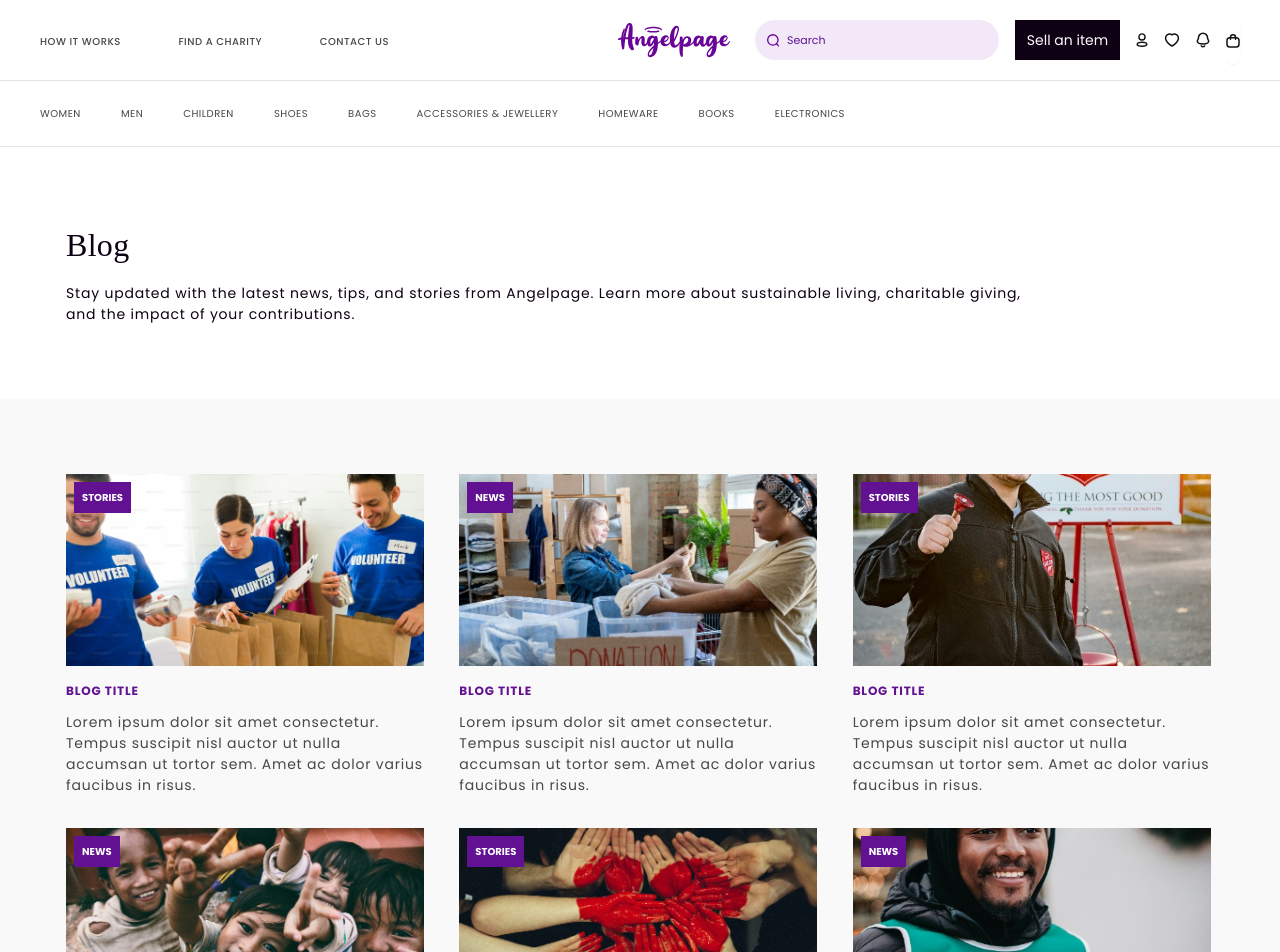
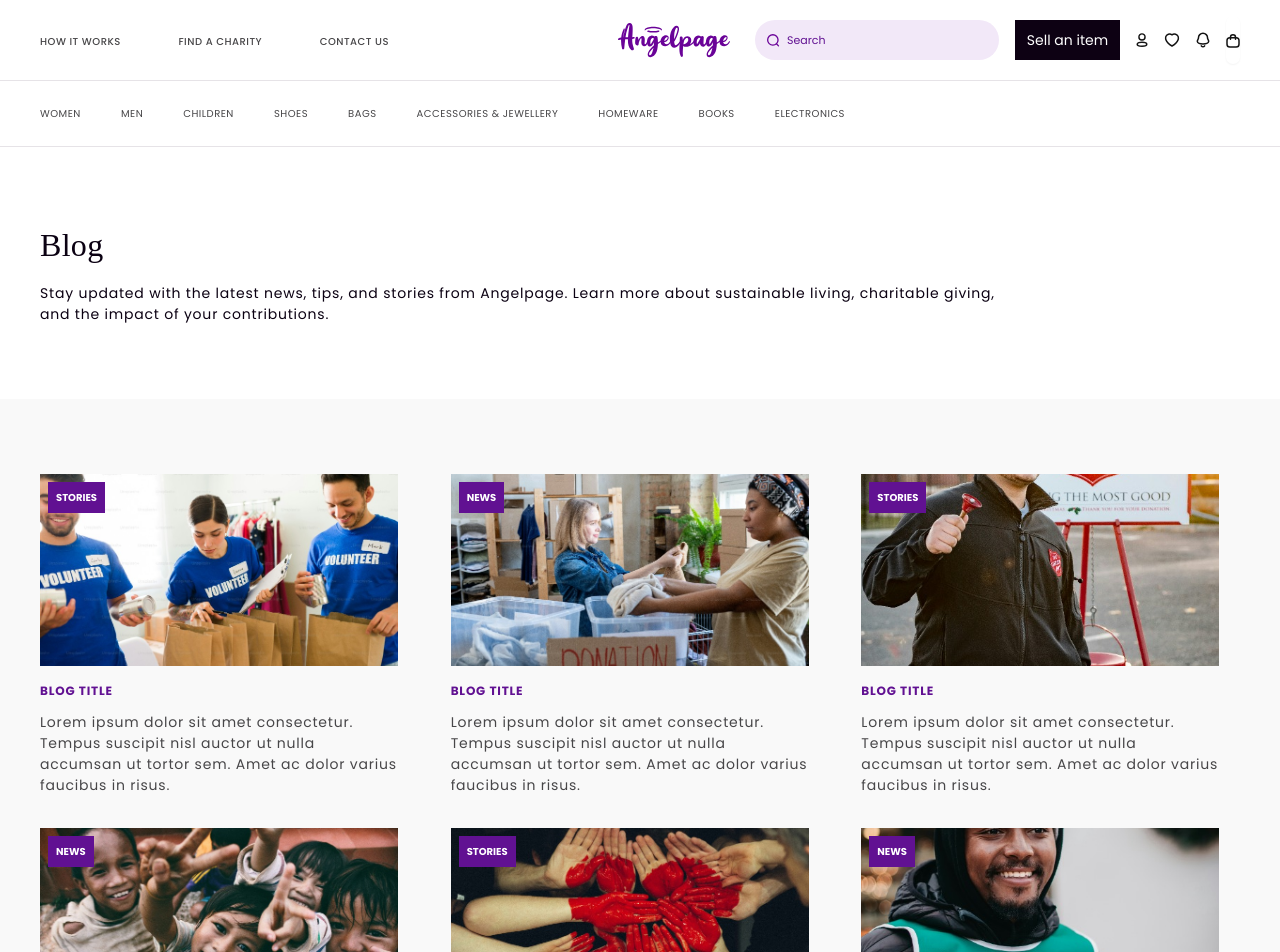
Before and after one commit to ParticularAgency/angelpage-frontend, a Next.js app: page /blog in a window 1280 px wide. Shown: the top 952 px of the page. Built offline with nearby package versions, Linux system fonts and the light colour scheme; a web font is replaced by a local one.

Commit message:
fix: :bug: Fix container width

```diff
--- a/src/app/blog/[blogId]/page.tsx
+++ b/src/app/blog/[blogId]/page.tsx
@@ -20,7 +20,7 @@ const CharityDetailsPage = () => {
           height={434}
         />
         <div className="absolute inset-0 flex flex-col justify-end bg-blog-hero bg-opacity-70 p-8">
-          <div className="container mb-7">
+          <div className="custom-container mb-7">
             <h3 className="text-white text-xl mb-3">
               Clothes, careers and community: the impact of charity shops
             </h3>
@@ -30,7 +30,7 @@ const CharityDetailsPage = () => {
           </div>
         </div>
       </header>
-      <div className="container pt-[67px] grid grid-cols-3 sm:grid-cols-1 gap-12">
+      <div className="custom-container pt-[67px] grid grid-cols-3 sm:grid-cols-1 gap-12">
         {/* Main Content */}
         <article className="col-span-2">
           <p className="mb-8 text-lg text-[#000000]">
--- a/src/app/blog/page.tsx
+++ b/src/app/blog/page.tsx
@@ -5,15 +5,15 @@ import React from "react";
 const FindCharity: React.FC = () => {
   return (
     <div>
-      <div className="container py-[74px]">
+      <div className="custom-container py-[74px]">
         <h3 className="text-[|#000] mb-3">Blog</h3>
         <p className=" text-[#0B0112] text-[14px]">
           Stay updated with the latest news, tips, and stories from Angelpage. Learn more about sustainable living, charitable giving, <br className="sm:hidden" /> and the impact of your contributions.
         </p>
       </div>
       <div className="bg-[#F9F9F9] pt-[75px] pb-[71px] mb-[112px]">
-        <div className="container">
-          <BlogList blogData={blogData}  />
+        <div className="custom-container">
+          <BlogList blogData={blogData} />
         </div>
       </div>
     </div>
```
